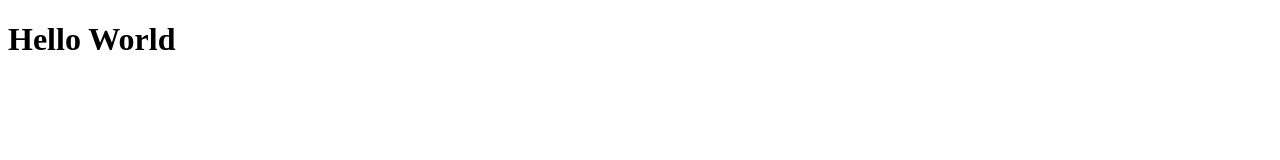
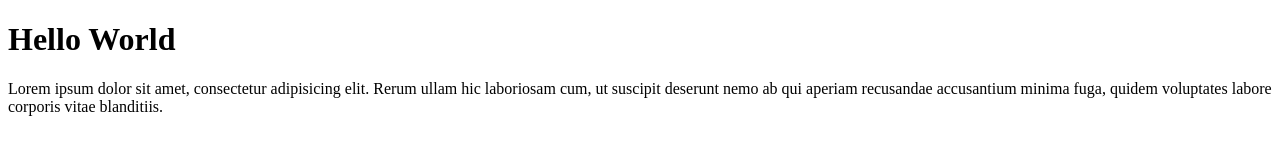
Before and after one commit to thorwski/Relogio-Digital, a plain HTML site: page index.html in a window 1280 px wide. Drawn offline with Linux system fonts and the light colour scheme.

Commit message:
Quarto commit

```diff
--- a/index.html
+++ b/index.html
@@ -6,5 +6,6 @@
 </head>
 <body>
   <h1>Hello World</h1>
+  <p>Lorem ipsum dolor sit amet, consectetur adipisicing elit. Rerum ullam hic laboriosam cum, ut suscipit deserunt nemo ab qui aperiam recusandae accusantium minima fuga, quidem voluptates labore corporis vitae blanditiis.</p>
 </body>
 </html>
```
